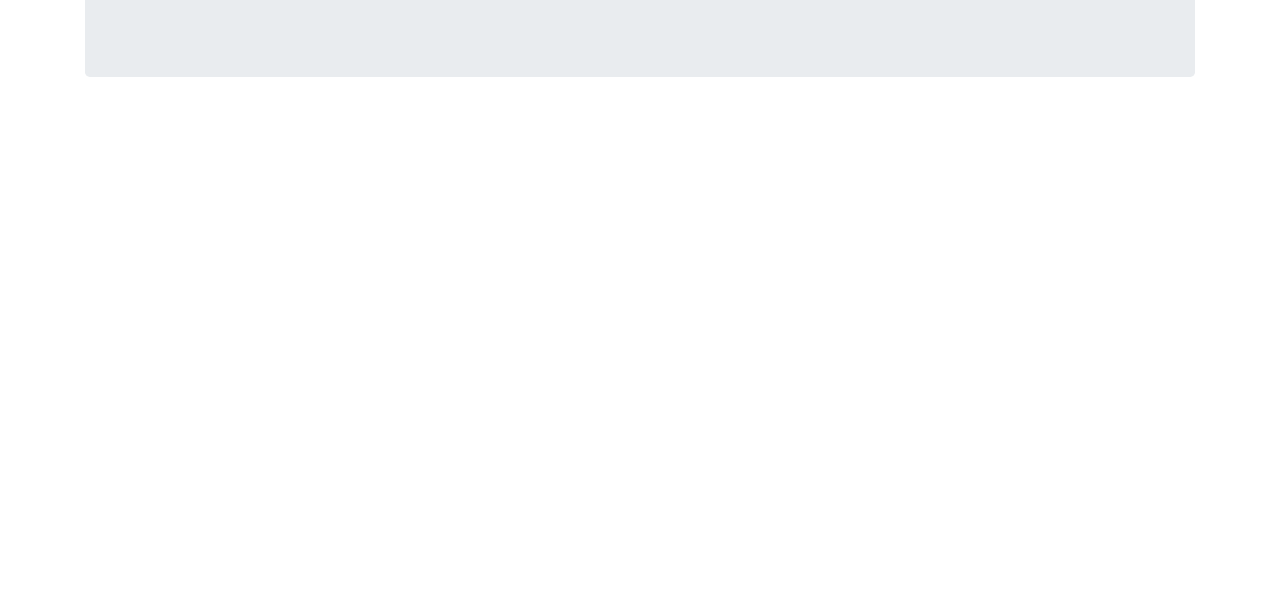
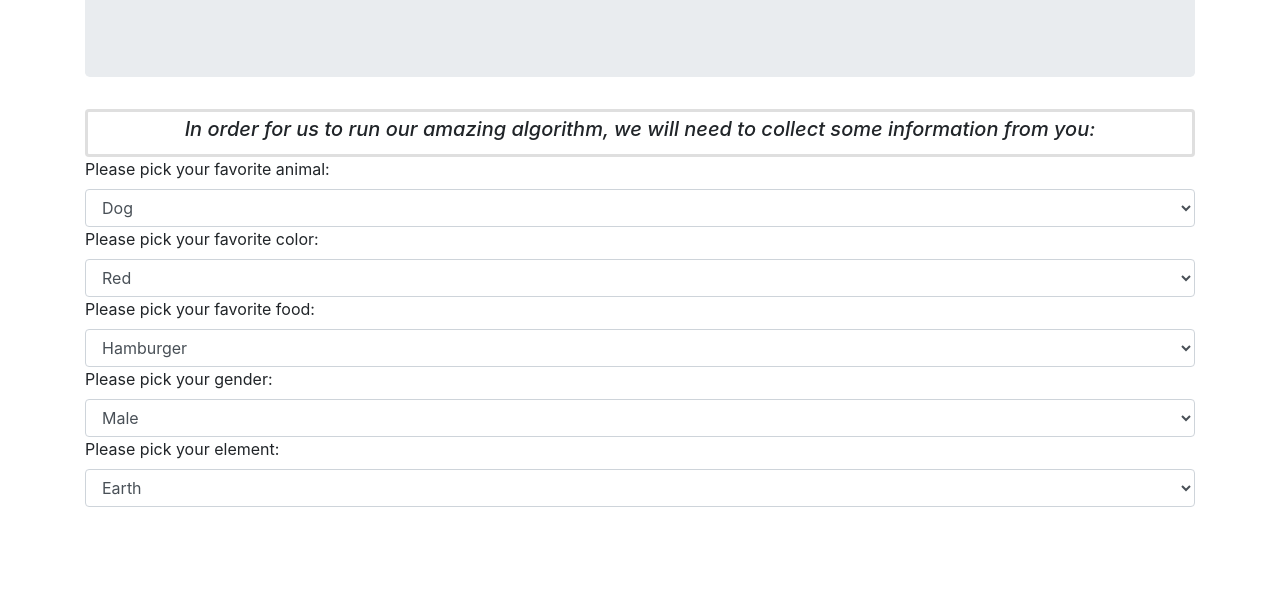
Before and after one commit to amarkmcconn/Week_2_Project, a website: page index.html in a window 1280 px wide. Shown: the part 193-800 px from the top of the page. Drawn offline with Linux system fonts and the light colour scheme.

Commit message:
add 5 questions with selections. sytling.

```diff
--- a/css/styles.css
+++ b/css/styles.css
@@ -2,3 +2,10 @@
 .jumbotron {
   text-align: center;
 }
+
+h5 {
+  font-style: italic;
+  text-align: center;
+}
+
+.
--- a/index.html
+++ b/index.html
@@ -10,10 +10,58 @@
 <body>
   <div class="container">
     <div class="jumbotron">
-      <h1>Programming Language Suggester!</h1>
-      <h2>We only provide the best suggestions</h2>
+      <h1>Programming Language Suggester</h1>
+      <h2>We only provide the best suggestions!</h2>
       <p>"We the best" - DJ Khalid</p>
     </div>
+    <div class="card">
+      <h5>In order for us to run our amazing algorithm, we will need to collect some information from you:</h5>
+    </div>
+
+    <form id="animalist">
+      <label for="animal">Please pick your favorite animal:</label>
+      <select class="form-control" id="animal">
+        <option value="1">Dog</option>
+        <option value="2">Cat</option>
+        <option value="3">Bird</option>
+      </select>
+    </form>
+
+    <form id="colorlist">
+      <label for="animal">Please pick your favorite color:</label>
+      <select class="form-control" id="color">
+        <option value="1">Red</option>
+        <option value="2">Blue</option>
+        <option value="3">Black</option>
+      </select>
+    </form>
+
+    <form id="foodlist">
+      <label for="animal">Please pick your favorite food:</label>
+      <select class="form-control" id="food">
+        <option value="1">Hamburger</option>
+        <option value="2">Vegan Burger</option>
+        <option value="3">Charcuterie Board</option>
+      </select>
+    </form>
+
+    <form id="genderlist">
+      <label for="animal">Please pick your gender:</label>
+      <select class="form-control" id="gener">
+        <option value="1">Male</option>
+        <option value="2">Female</option>
+        <option value="3">Nonbinary</option>
+      </select>
+    </form>
+
+    <form id="animalist">
+      <label for="animal">Please pick your element:</label>
+      <select class="form-control" id="animal">
+        <option value="1">Earth</option>
+        <option value="2">Water</option>
+      </select>
+    </form>
+
 
   </div>
 </body>
```
Also changed, not shown: css/bootstrap.css.
